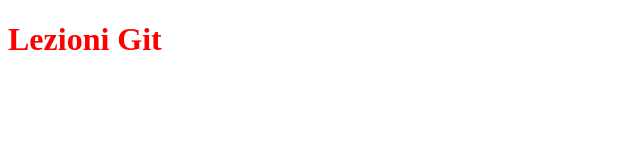
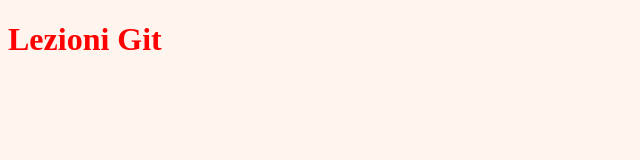
Before and after one commit to Antonello88/lezioni-git, a plain HTML site: page index.html in a window 1280 px wide. Shown: the whole page, without its empty margins (0-640 px from the left). Drawn offline with Linux system fonts and the light colour scheme.

Commit message:
background change

```diff
--- a/style.css
+++ b/style.css
@@ -1,3 +1,8 @@
 h1 {
     color: red;
 }
+
+
+body {
+    background-color: seashell;
+}
```
